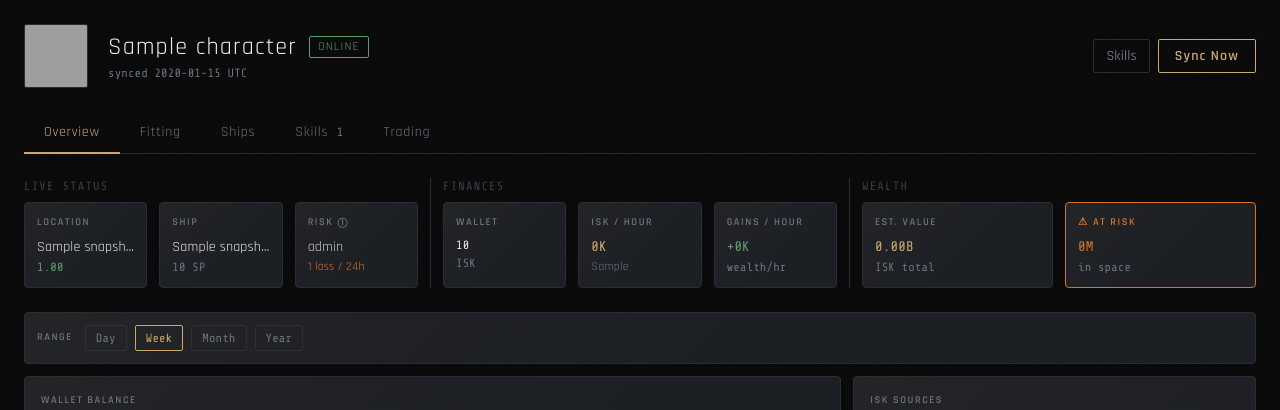
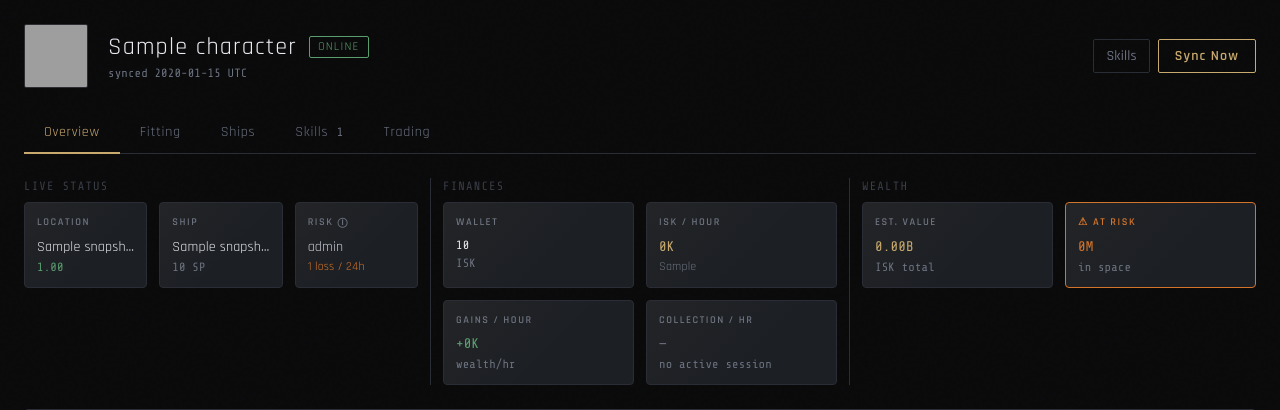
Before and after one commit to jordan-tryon/eve-esi-posthog, a FastAPI app: page /c/1 in a window 1280 px wide. Shown: the part 59-469 px from the top of the page. Run offline with FastAPI, Linux system fonts and the light colour scheme; tables that the repository leaves empty hold one stand-in row (values such as "Sample post"); data that the repository does not hold is empty; some libraries are stand-ins or nearby versions; grey boxes are pictures that could not be loaded.

Commit message:
Switch ISK timeline to line chart, 10-min sync when online, collection ISK/hr
- ISK/hr timeline chart changed from bar to area line with sand/spice
  segment coloring for positive/negative; sessions view stays bar
- Sync interval changed to 10 minutes; when offline, skips sync if last
  sync was < 55 min ago (effectively hourly when offline, 10-min when live)
- Add Collection/hr stat card to FINANCES section: estimates loot/asset
  collection rate from open session assets_gained_value ÷ elapsed hours

Co-Authored-By: Claude Sonnet 4.6 <noreply@anthropic.com>

```diff
--- a/app.py
+++ b/app.py
@@ -49,6 +49,17 @@ _trading_sync_jobs: dict[int, dict] = {}   # character_id → {running, last, er
 
 def _make_sync_fn(character_id: int):
     def _sync():
+        # When offline, only sync hourly to save API calls
+        last = store.get_last_snapshot(character_id)
+        if last and not last.get("online"):
+            try:
+                elapsed_min = (datetime.now(timezone.utc) -
+                               datetime.fromisoformat(last["captured_at"])
+                               ).total_seconds() / 60
+                if elapsed_min < 55:
+                    return
+            except Exception:
+                pass
         _sync_jobs.setdefault(character_id, {})["running"] = True
         _sync_jobs[character_id]["error"] = None
         try:
@@ -88,7 +99,7 @@ def register_character_job(character_id: int, run_now: bool = True):
     if not scheduler.get_job(job_id):
         scheduler.add_job(
             _make_sync_fn(character_id),
-            trigger=IntervalTrigger(hours=1),
+            trigger=IntervalTrigger(minutes=10),
             id=job_id,
             next_run_time=datetime.now(timezone.utc) if run_now else None,
         )
@@ -202,15 +213,28 @@ def character_page(request: Request, character_id: int):
     ).fetchall()
     status = _sync_jobs.get(character_id, {})
     skills = store.get_skills(character_id)
+
+    # Collection ISK/hr — assets_gained_value in open session ÷ elapsed hours
+    collection_isk_hr = None
+    open_session = store.get_open_session(character_id)
+    if open_session and open_session.get("assets_gained_value"):
+        try:
+            t0 = datetime.fromisoformat(open_session["started_at"].replace("Z", "+00:00"))
+            elapsed_h = max((datetime.now(timezone.utc) - t0).total_seconds() / 3600, 0.01)
+            collection_isk_hr = round(open_session["assets_gained_value"] / elapsed_h, 0)
+        except Exception:
+            pass
+
     return templates.TemplateResponse("character.html", {
-        "request":     request,
-        "character":   character,
-        "current":     current,
-        "snapshots":   snapshots,
-        "sessions":    [dict(s) for s in sessions],
-        "losses":      [dict(l) for l in losses],
-        "sync_status": status,
-        "skills":      skills,
+        "request":            request,
+        "character":          character,
+        "current":            current,
+        "snapshots":          snapshots,
+        "sessions":           [dict(s) for s in sessions],
+        "losses":             [dict(l) for l in losses],
+        "sync_status":        status,
+        "skills":             skills,
+        "collection_isk_hr":  collection_isk_hr,
     })
 
 
--- a/templates/character.html
+++ b/templates/character.html
@@ -231,7 +231,7 @@
         &#9656; <span id="filterPillLabel"></span> &times;
       </span>
     </div>
-    <div class="grid grid-cols-3 gap-3">
+    <div class="grid grid-cols-2 gap-3">
 
       <div class="card p-3">
         <p class="label mb-1.5">Wallet</p>
@@ -255,6 +255,17 @@
           {% if c.wealth_isk_hour is not none %}{{ '{:+,.0f}'.format(c.wealth_isk_hour / 1e3) }}K{% else %}—{% endif %}
         </p>
         <p class="text-dune-muted text-xs font-mono mt-0.5">wealth/hr</p>
+      </div>
+
+      <div class="card p-3">
+        <p class="label mb-1.5">Collection / hr</p>
+        {% if collection_isk_hr is not none %}
+        <p class="font-mono font-600 text-sm sec-high">{{ '{:,.0f}'.format(collection_isk_hr / 1e3) }}K</p>
+        <p class="text-dune-muted text-xs font-mono mt-0.5">est. loot/hr</p>
+        {% else %}
+        <p class="font-mono font-600 text-sm text-dune-muted">—</p>
+        <p class="text-dune-muted text-xs font-mono mt-0.5">no active session</p>
+        {% endif %}
       </div>
 
     </div>
@@ -750,15 +761,22 @@ function renderTimeline(data) {
     const buckets = data.buckets;
     const values  = buckets.map(b => b.isk_hour);
     iskTimelineInst = new Chart(canvas, {
-      type: 'bar',
+      type: 'line',
       plugins: [makeBlipPlugin(data.events)],
       data: {
         labels: buckets.map(b => b.label),
         datasets: [{
           data: values,
-          backgroundColor: values.map(v => v >= 0 ? 'rgba(200,169,110,0.45)' : 'rgba(212,116,42,0.5)'),
-          borderColor:     values.map(v => v >= 0 ? SAND : SPICE),
-          borderWidth: 0,
+          borderColor: SAND,
+          borderWidth: 1.5,
+          backgroundColor: 'rgba(200,169,110,0.08)',
+          fill: true,
+          tension: 0.35,
+          pointRadius: 0,
+          pointHoverRadius: 3,
+          segment: {
+            borderColor: ctx => ctx.p1.parsed.y >= 0 ? SAND : SPICE,
+          },
         }]
       },
       options: {
```
